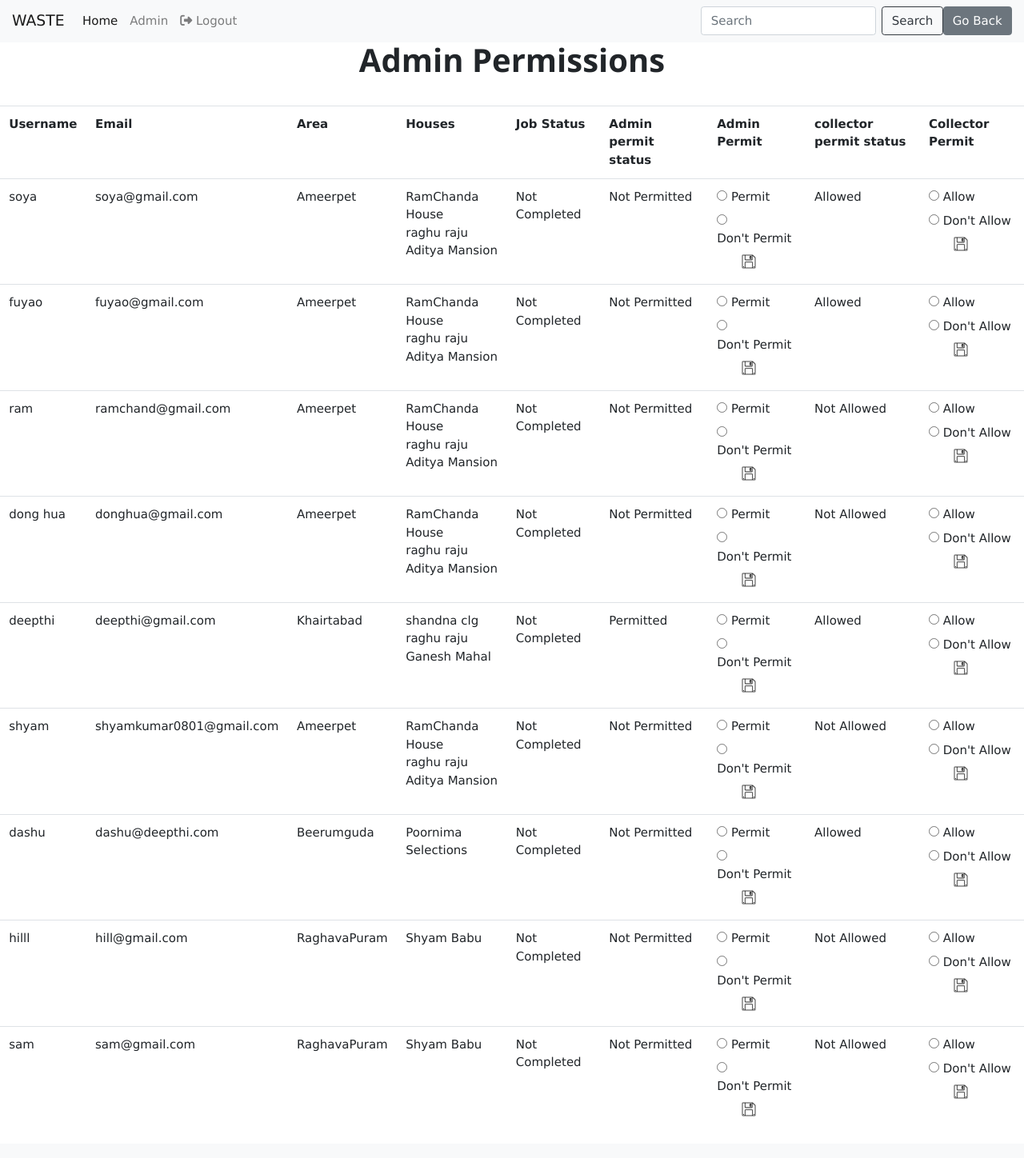
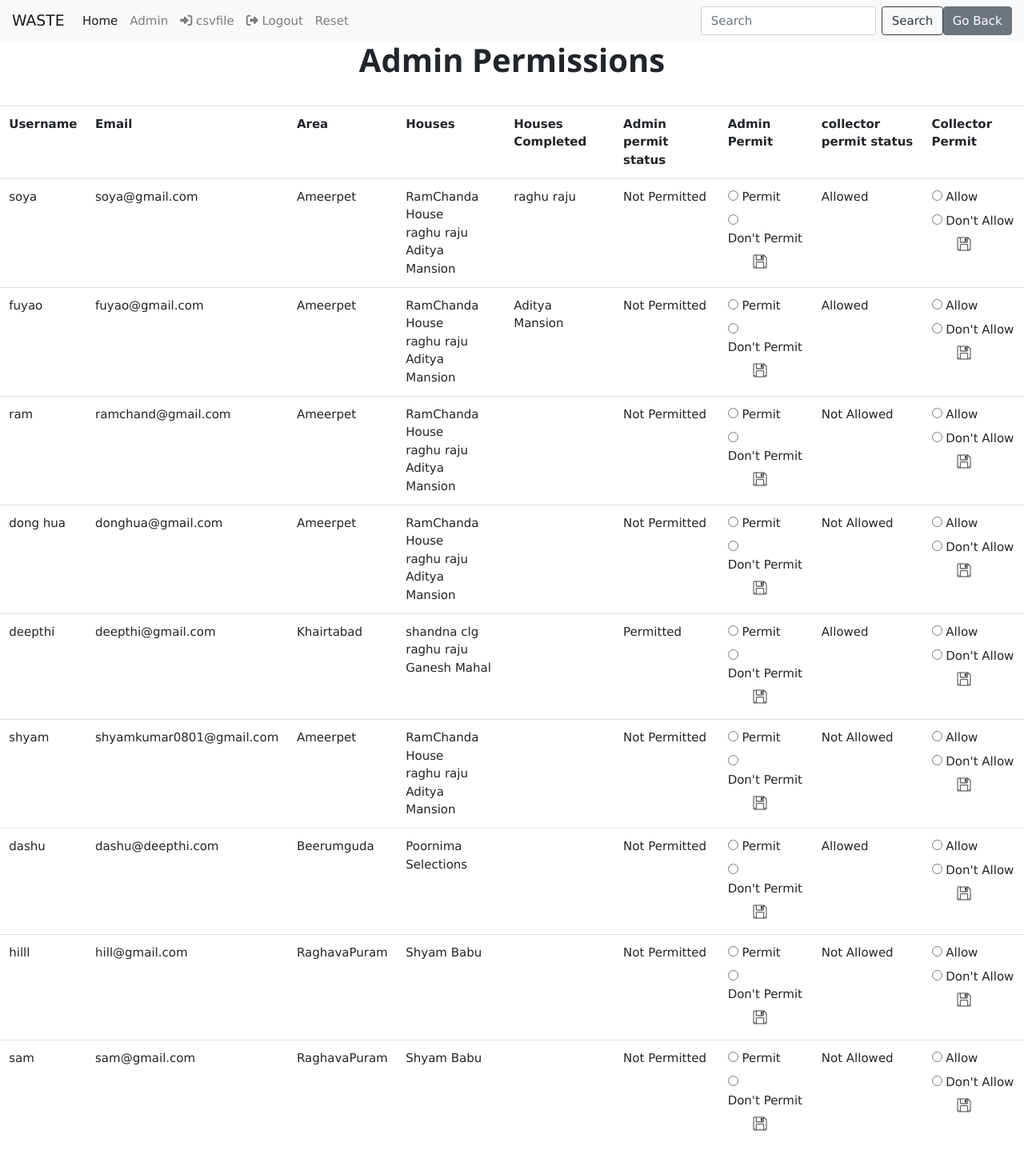
Before and after one commit to DeepthiMurabijji/wasteComeBack, a Django app: page /admin-permissions/ in a window 1280 px wide. Shown: the whole page at 80% size. Before the commit the page ends 1396 px from the top, so only its background shows below. Run offline with Django 4.2, Linux system fonts and the light colour scheme; a user stored in the database is signed in; data comes from the database, SQL or seed files in the repository; both versions use the stored data as it was after the commit; some libraries are stand-ins or nearby versions.

Commit message:
finished

```diff
--- a/templates/admin-permissions.html
+++ b/templates/admin-permissions.html
@@ -20,7 +20,7 @@
         <th>Email</th>
         <th>Area</th>
         <th>Houses</th>
-        <th>Job Status</th>
+        <th>Houses Completed</th>
         <th>Admin permit status</th>
         <th>Admin Permit</th>
         <th>collector permit status</th>
@@ -44,11 +44,17 @@
         </td>
 
         <td>
-            {% if collector.area_status == True %}
+
+            {% for house in houses %}
+            {% if house.collector == collector %}
+                {{house.house_name}} <br>
+            {% endif %}
+            {% endfor %}
+            <!-- {% if collector.area_status == True %}
               Completed
             {% else %}
                Not Completed
-            {% endif %}
+            {% endif %} -->
 
         </td>
         <td>
--- a/templates/navbar.html
+++ b/templates/navbar.html
@@ -65,8 +65,14 @@
     {% else %}
 
       {% if adminKey %}
+      <li class="nav-item">
+        <a class="nav-link" href="{% url 'csvfile' %}"><i class='fas fa-sign-in-alt'></i> csvfile</a>
+      </li>
         <li class="nav-item">
           <a class="nav-link" href="{% url 'logoutt' %}"><i class='fas fa-sign-out-alt'></i> Logout</a>
+        </li>
+        <li class="nav-item">
+          <a class="nav-link" href="{% url 'reset' %}"> Reset</a>
         </li>
 
       {% else %}
@@ -75,6 +81,7 @@
             <a class="nav-link" href="{% url 'login-output' %}"><i class='fas fa-user'> </i> {{username}}</a>
           </li>
         {% else %}
+
         <li class="nav-item">
           <a class="nav-link" href="{% url 'login-output' %}"><i class='fas fa-sign-in-alt'></i> Login</a>
         </li>
--- a/templates/viewareas.html
+++ b/templates/viewareas.html
@@ -15,6 +15,7 @@
             <th>Area Name</th>
             <th>House Name</th>
             <th>Address</th>
+            <th>Garbage collection status</th>
         </tr>
         {% for area in areas %}
         <tr>
@@ -28,6 +29,7 @@
             <tr>
             <td>{{house.house_name}}</td>
             <td>{{house.house_address}}</td>
+            <td>{{house.is_completed}}</td>
         </tr>
         {% endif %}
         {% endfor %}
--- a/trash/models.py
+++ b/trash/models.py
@@ -22,16 +22,7 @@ class Areas(models.Model):
         return houses.count()+1
 
 
-class Houses(models.Model):
 
-    area = models.ForeignKey(Areas, on_delete = models.CASCADE)
-    house_name = models.CharField(max_length=20)
-    house_address = models.CharField(max_length=50, blank=True)
-    is_completed = models.CharField(max_length=50, default='Not Completed')
-
-
-    def __str__(self) -> str:
-        return self.house_name
 
 class Collector(models.Model):
 
@@ -44,6 +35,17 @@ class Collector(models.Model):
     def __str__(self) -> str:
         return self.user.username
 
+class Houses(models.Model):
+
+    area = models.ForeignKey(Areas, on_delete = models.CASCADE)
+    house_name = models.CharField(max_length=20)
+    house_address = models.CharField(max_length=50, blank=True)
+    is_completed = models.CharField(max_length=50, default='Not Completed')
+    collector = models.ForeignKey(Collector, on_delete=models.DO_NOTHING, default=None, null=True,blank=True)
+
+
+    def __str__(self) -> str:
+        return self.house_name
 
 
 # Here we connect Collector with User using ONeToOneField
--- a/trash/urls.py
+++ b/trash/urls.py
@@ -20,5 +20,7 @@ urlpatterns = [
     path('admin-area/', views.admin_area, name="admin-area"),
     path('admin-search/', views.admin_search, name="admin-search"),
     path('viewarea/', views.viewarea, name="viewarea"),
+    path('csvfile/',views.create_csv_file, name="csvfile"),
+    path('reset/',views.reset, name="reset"),
 
 ]
--- a/trash/views.py
+++ b/trash/views.py
@@ -1,3 +1,5 @@
+from datetime import datetime
+from email import header
 from django.db.models import Q
 from django.utils.functional import SimpleLazyObject
 from django.http import HttpResponse
@@ -8,6 +10,8 @@ from trash.models import *
 from django.contrib import messages
 from django.urls import reverse
 from django.template.loader import get_template
+import csv
+from fileinput import filename
 
 # Create your views here.
 
@@ -44,6 +48,16 @@ def register(request):
 
     return render(request, 'register.html', context)
 
+data = [['Garbage Collector','Houses Cleaned','Date and Time']]
+
+def create_csv_file(request):
+    global data
+    response =HttpResponse(content_type='text/csv')
+    write = csv.writer(response)
+    for i in data:
+        write.writerow(i)
+    response['Content-Disposition'] ='attachment; filename= "work.csv"'
+    return response
 
 def register_save(request):
 
@@ -180,7 +194,7 @@ def login_req(request):
                 context = {
                     'adminKey': True,
                     'collector': collector,
-                    'house': houses,
+                    'houses': houses,
                     'user':user,
 
                 }
@@ -227,7 +241,7 @@ def login_output(request):
             context = {
                 'adminKey': True,
                 'collector': collector,
-                'house': houses,
+                'houses': houses,
                 'user':user,
             }
             return render(request, 'member-panel.html', context)
@@ -341,6 +355,20 @@ def admin_profile(request):
     }
     return render(request, 'adminprofile.html', context)
 
+def reset(request):
+    houses_chk = Houses.objects.all()
+    collectors =Collector.objects.all()
+    for i in collectors:
+        i.area_status = False
+        i.save()
+    for i in houses_chk:
+        print(i.is_completed,type(i.is_completed))
+        i.is_completed = 'Not Completed'
+        i.collector = None
+        i.save()
+        print("Status changed to false")
+    return redirect('viewarea')
+
 @login_required(login_url='login-output')
 def member_job_status(request):
     global findKey
@@ -349,54 +377,46 @@ def member_job_status(request):
     if request.method == 'POST':
 
         username = request.user.username
-        job_status = request.POST.get('job')
-        houses_chk = Houses.objects.all()
-        # for i in houses_chk:
-        #     print(i.is_completed,type(i.is_completed))
-        #     print("Status changed to false")
-        if job_status == "Completed":
-            houses_checked = request.POST.getlist('houses')
-            collector = Collector.objects.get(user=request.user)
-            houses_chk = Houses.objects.filter(Q(area=collector.area), Q(is_completed='Not Completed'))
-            print(houses_checked,houses_chk,collector)
-            for i in range(len(houses_chk)):
-                if str(i+1) in houses_checked:
-                    houses_chk[i].is_completed = job_status
-                    houses_chk[i].save()
-                    print("Status of",houses_chk[i].house_name,"is Changed to True")
-            job_status = True
-            house = Houses.objects.filter(Q(area=collector.area), Q(is_completed='Not Completed'))
-            context ={
-                    'collector': collector,
-                    'house': house,
-                    'adminKey': True,
-                    }
-            return render(request, 'member-panel.html', context)
-        elif job_status == "Not Completed":
-            houses_checked = request.POST.getlist('houses')
-            job_status = False
-        else:
-            error = 'please select a valid job status'
 
-            collector = Collector.objects.get(user=request.user)
-            house = Houses.objects.filter(Q(area=collector.area), Q(is_completed='Not Completed'))
-            context ={
-                    'collector': collector,
-                    'house': house,
-                    'adminKey': True,
-                    'error': error,
-                    }
-            return render(request, 'member-panel.html', context)
-
-        user = User.objects.get(username=username)
-        Collector.objects.filter(user = user).update(area_status = job_status)
-        context = {
-                'job_status': job_status,
-                'findKey': findKey,
-            }
+        houses_checked = request.POST.getlist('houses')
+        collector = Collector.objects.get(user=request.user)
+        houses = Houses.objects.filter(area=collector.area)
+        print("list of checked houses: ",houses_checked,"Q:->",houses,"Name:",collector,"time :",datetime.now(),len(houses))
+        for i in range(len(houses)):
+            print("Inside for loop",i+1,houses_checked)
+            if str(i+1) in houses_checked:
+                print("Inside if block")
+                houses[i].is_completed = "Completed"
+                houses[i].collector = collector
+                houses[i].save()
+                print(houses[i].is_completed, houses[i].collector, houses[i])
+                data.append([collector,houses[i].house_name,datetime.now()])
+            print("After for loop",i)
 
 
-    return render(request, 'thank.html', context)
+
+
+            # for i in range(len(houses_chk)):
+            #     if str(i+1) in houses_checked:
+            #         houses_chk[i].is_completed = job_status
+            #         houses_chk[i].save()
+            #         print("Status of",houses_chk[i].house_name,"is Changed to True")
+        context ={
+                'collector': collector,
+                'houses': houses,
+                'adminKey': True,
+                }
+        return render(request, 'member-panel.html', context)
+    else:
+
+        collector = Collector.objects.get(user=request.user)
+        houses = Houses.objects.filter(area=collector.area)
+        context ={
+                'collector': collector,
+                'houses': houses,
+                'adminKey': True,
+                }
+        return render(request, 'member-panel.html', context)
 
 @login_required(login_url='login-output')
 def admin_permissions(request):
--- a/waste/settings.py
+++ b/waste/settings.py
@@ -114,7 +114,7 @@ AUTHENTICATION_BACKENDS = (
 
 LANGUAGE_CODE = 'en-us'
 
-TIME_ZONE = 'UTC'
+TIME_ZONE = 'Asia/Kolkata'
 
 USE_I18N = True
 
```
Also changed, not shown: templates/member-panel.html (+26 -5 lines), db.sqlite3, trash/migrations/0005_houses_collector.py (added).
